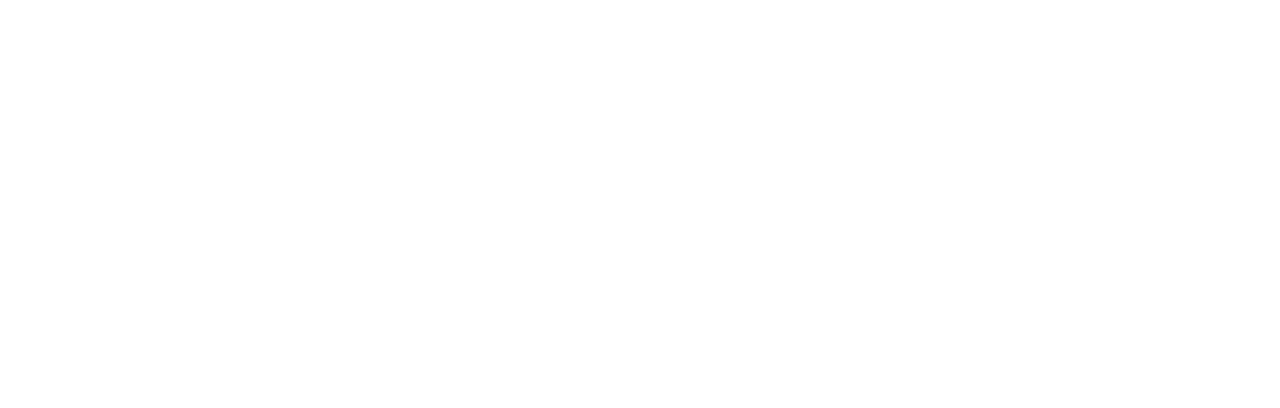
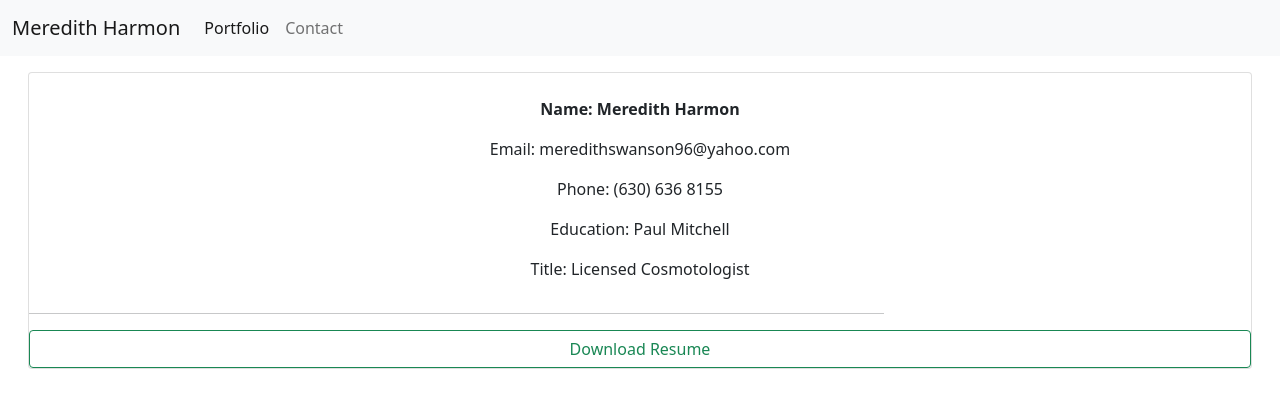
Before and after one commit to Neoj1sec142/stylist_portfolio, a React (Create React App) app in the folder client/: page /contact in a window 1280 px wide. Before the commit this address had no page. Shown: the top 408 px of the page. Built offline with nearby package versions, Linux system fonts and the light colour scheme.

Commit message:
adding posts now

```diff
--- a/client/src/App.js
+++ b/client/src/App.js
@@ -3,14 +3,20 @@
 import Main from './containers/Main'
 import Dashboard from './containers/Dashboard';
 import DetailPage from './containers/DetailPage'
+import Contact from './containers/Contact'
 import './styles/App.css';
+import Navbar from './components/Navbar';
 
 const App = () => {
   return (
     <div className="App">
+      <header>
+        <Navbar />
+      </header>
       <Routes>
         <Route path='/' element={<Main />}/>
         <Route path='/portfolio' element={<Dashboard />} />
+        <Route path='/contact' element={<Contact />} />
         <Route path='/portfolio/:id' element={<DetailPage />} />
       </Routes>
     </div>
--- /dev/null
+++ b/client/src/components/Navbar.js
@@ -0,0 +1,25 @@
+import React from 'react'
+
+const Navbar = () => {
+    return(
+        <nav class="navbar navbar-expand-lg navbar-light bg-light">
+            <div class="container-fluid">
+                <a class="navbar-brand" href="/">Meredith Harmon</a>
+                <button class="navbar-toggler" type="button" data-bs-toggle="collapse" data-bs-target="#navbarNav" aria-controls="navbarNav" aria-expanded="false" aria-label="Toggle navigation">
+                <span class="navbar-toggler-icon"></span>
+                </button>
+                <div class="collapse navbar-collapse" id="navbarNav">
+                <ul class="navbar-nav">
+                    <li class="nav-item">
+                    <a class="nav-link active" aria-current="page" href="/portfolio">Portfolio</a>
+                    </li>
+                    <li class="nav-item">
+                    <a class="nav-link" href="/contact" tabindex="-1" aria-disabled="false">Contact</a>
+                    </li>
+                </ul>
+                </div>
+            </div>
+        </nav>
+    )
+}
+export default Navbar;
--- a/client/src/components/PostCard.js
+++ b/client/src/components/PostCard.js
@@ -2,13 +2,14 @@
 import React from 'react'
 
 const PostCard = ({post}) => {
+
     return(
         <a href={`/portfolio/${post.id}`} className='nolink'><div className='card m-2'>
             <p className='card-header'>{post.title} | {post.date_added.slice(0,10)}</p>
-            <img src={post.img} alt=''/>
+            <img src={post.img} alt='' className='img-thumbnail sqsh'/>
             <p className='text-muted text-center'>{post.description}</p>
-            <p className='card-text text-center'>{post.techniques}</p>
         </div></a>
     )
 }
+
 export default PostCard
--- /dev/null
+++ b/client/src/containers/Contact.js
@@ -0,0 +1,21 @@
+import React from 'react'
+
+const Contact = () => {
+    return(
+        <div className='container-fluid'>
+            <div className='card m-3 text-center'>
+                <br />
+                <p className='card-text'><strong>Name: Meredith Harmon</strong></p>
+                <p className='card-text'>Email: meredithswanson96@yahoo.com</p>
+                <p className='card-text'>Phone: (630) 636 8155</p>
+                <p className='card-text'>Education: Paul Mitchell</p>
+                <p className='card-text'>Title: Licensed Cosmotologist</p>
+                <hr className='divider sqsh' />
+                <button className='btn btn-outline-success'>Download Resume</button>
+            </div>
+            <br/>
+        </div>
+    )
+}
+
+export default Contact;
--- a/client/src/containers/Dashboard.js
+++ b/client/src/containers/Dashboard.js
@@ -11,10 +11,10 @@
     if(all_posts.length){
         return(
             <div className='conatiner-fluid'>
-                <div className='row mt-3'>
-                    User Profile Row
+                <div className='row mt-3 text-center card-header'>
+                    Meredith's Portfolio
                 </div>
-                <div className='row d-flex flex-direction-column'>
+                <div className='row d-flex flex-direction-column ovo'>
                     {all_posts.map(post => (
                     <div key={post.id}>
                     <PostCard post={post} />
--- a/client/src/containers/DetailPage.js
+++ b/client/src/containers/DetailPage.js
@@ -7,9 +7,20 @@
     useEffect(() => {
         load_post_by_id(id)
     },[])
-    console.log(post, "POST ON PAGE")
+
+    const {date_added, description, img, techniques, title} = post;
     return(
-        <div></div>
+        <div className='container-fluid'>
+            <div className='card mt-3 text-center'>
+                <img className='img-thumbnail sqsh' src={img} alt=''/>
+                <p className='card-header'>{title} | {date_added}</p>
+                <hr className='divider sqsh' />
+                <p className='card-text'>{description}</p>
+                <p className='card-text'>Techniques: {techniques}</p>
+                <hr className='divider sqsh' />
+                <a href='/portfolio' className='btn btn-danger'>Back</a>
+            </div>
+        </div>
     )
 }
 
```
Also changed, not shown: 7 other files (tests, documents, lock files or other folders).
